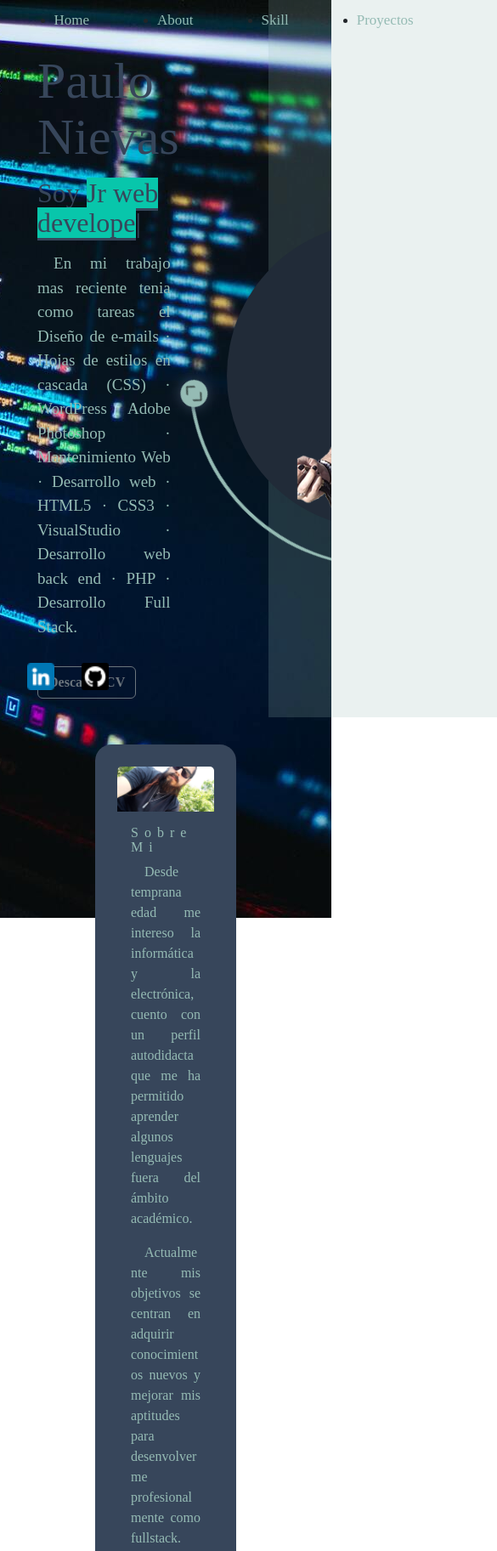
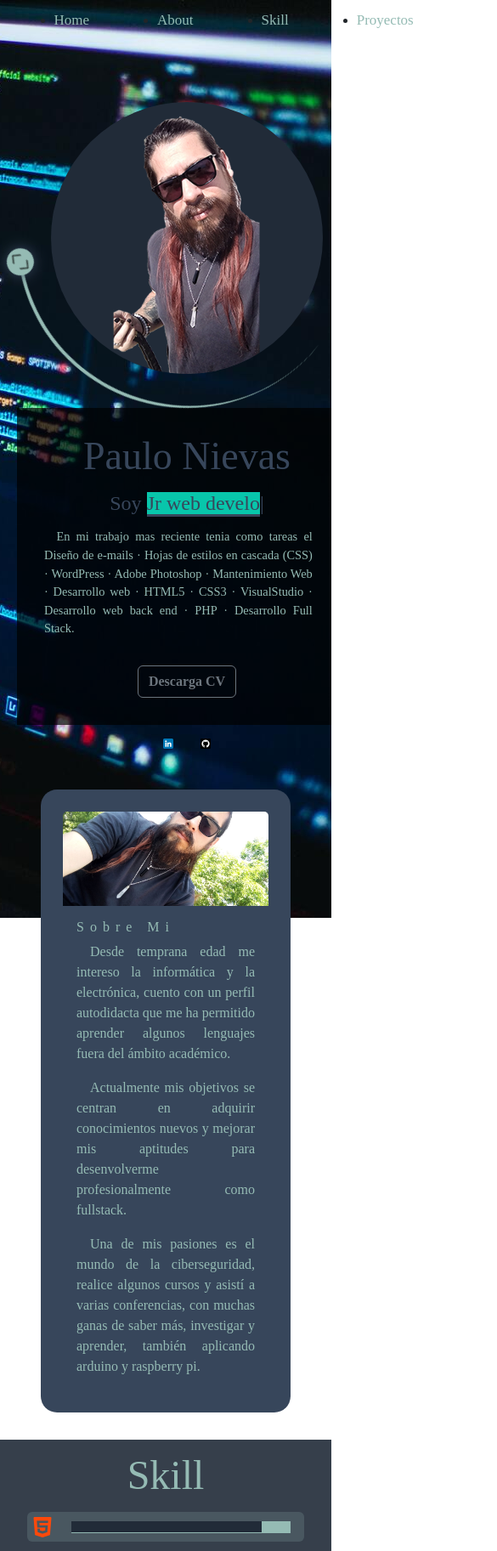
Before and after one commit to F4cku23/f4cku23.github.io, a plain HTML site: page index.html in a window 390 px wide. Shown: the top 1825 px of the page at 85% size, 585 px wide, since content can reach past the window. Drawn offline with nearby package versions, Linux system fonts and the light colour scheme; a web font is replaced by a local one.

Commit message:
se agregarons mediaQ - aun faltan detalles

```diff
--- a/estilos/style.css
+++ b/estilos/style.css
@@ -63,10 +63,13 @@ h1, h2, h3, h4, h5{
 
 a{
     color: var(--ext);
-
     font-family: 'conf';
 }
 
+.social-links-nav{
+    display: none;
+    list-style: none;
+}
 section{
     padding: 1rem 0;
 }
@@ -196,6 +199,7 @@ header{
     align-items: center;
     height: 100%;
     padding-top: 2.5rem;
+    margin-bottom: 2.5rem;
     gap: 2%;
     position: relative;
 }
@@ -210,6 +214,9 @@ header{
     z-index: -1;
     background-color: rgba(149, 187, 180, 0.2);
 
+}
+.header-left{
+    margin-bottom: 1rem;
 }
 
 .header-left h2{
@@ -447,3 +454,121 @@ footer{
     justify-content: center;
     text-align: center;
 }
+
+/* ------------- media screem  ------------- */
+/* max-width 1200px */
+@media(max-width: 1200px){
+    h1{
+        font-size: 46px;
+    }
+}
+
+/* max-width 1024px */
+@media(max-width: 1024px){
+    /* nav-bar
+    .nav-links{
+        display: none;
+    }
+    .header-container::after
+    */
+
+    .header-left h2{
+        font-size: 1.5rem;
+    }
+    .header-left .card-text{
+        font-size: .9rem;
+    }
+    .menu-button{
+        display: inline-block;
+    }
+}
+
+/* max-width 910px */
+@media(max-width: 910px){
+    .header-container::after{
+        display: none;
+    }
+    #About .card{
+        margin: 1rem 3rem 7rem 3rem;
+    }
+    .social-links-nav{
+        display: flex;
+    }
+    .social-links{
+        display: none;
+    }
+}
+
+/* max-width 800px */
+@media(max-width: 800px){
+    header{
+        margin-top: 3rem;
+        height: 90%;
+    }
+    .header-container{
+        grid-template-columns: 1fr;
+        padding: 1rem 0 1rem 0;
+        text-align: center;
+    }
+    .header-right{
+        width: 400px;
+        height: 400px;
+        margin: 0 auto;
+        grid-row: 1;
+        padding-top: 2rem;
+
+    }
+    .moon{
+        right: 45px;
+        top: 35px;
+    }
+    .portfolio-container{
+        gap: 0;
+    }
+
+    .container_portfolio_proyect{
+        width: 100%;
+    }
+
+    .header-left{
+        background-color: rgba(0, 0, 0, 0.7);
+        width: 100%;
+        margin: 0;
+        padding: 2rem;
+    }
+}
+
+/* max-width 799px */
+@media(max-width: 799px){
+    .social-links-nav{
+        display: none;
+    }
+    .social-links{
+        margin: 2rem 43% 0 43%;
+        display: flex;
+        position:relative;
+        justify-content: space-between;
+        align-items: center;
+        gap: 2rem;
+    }
+    section{
+        padding: 0;
+    }
+    .header-container{
+        margin-bottom: 0;
+    }
+    .progress{
+        margin: 1rem 2rem;
+    }
+    section{
+        padding: 1rem 0;
+    }
+}
+
+/* max-width 600px */
+@media(max-width: 600px){
+    .header-container{
+            margin-bottom: 0;
+    }
+
+}
```
